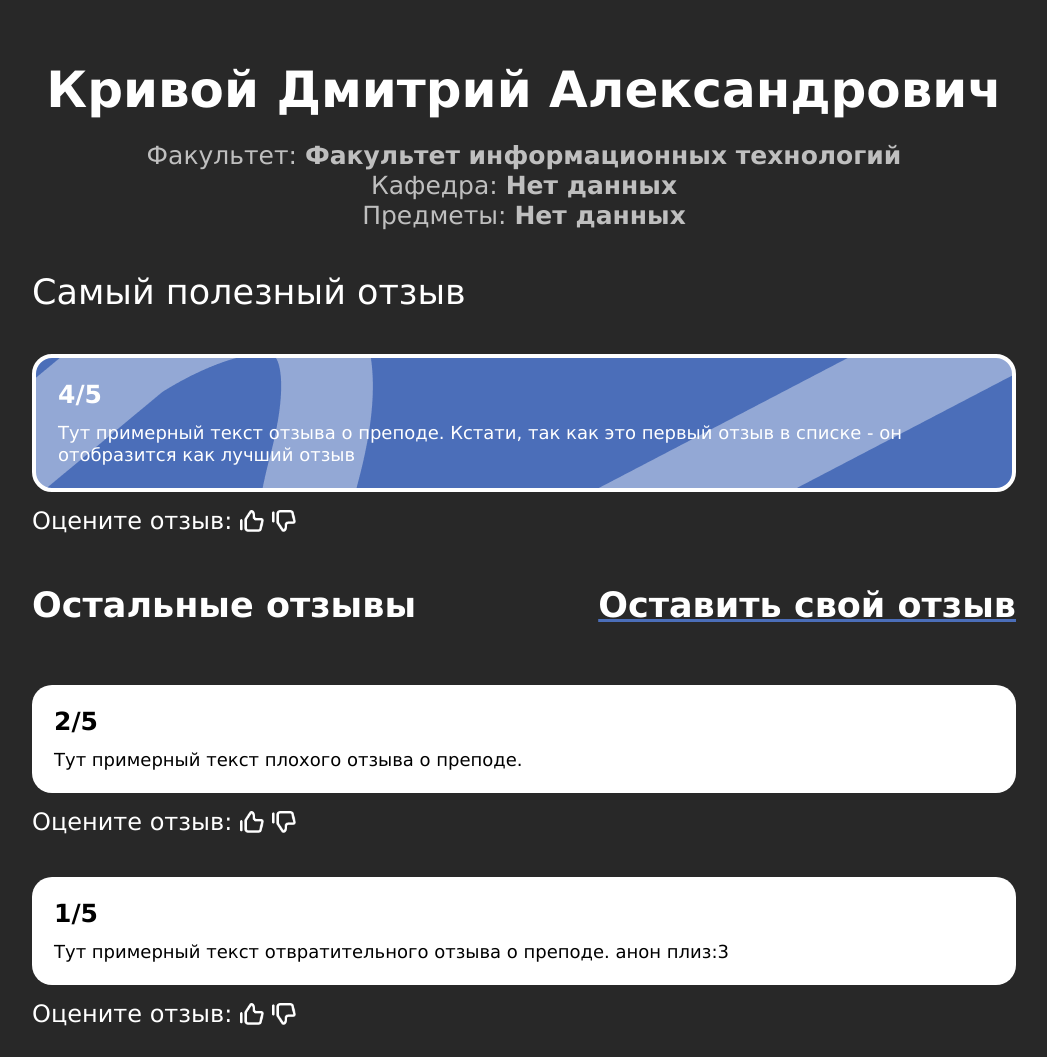
After one commit to korpusovmax/university_teachers_rating, a Django app: page /rating/1 in a window 1280 px wide. The commit adds this page. Shown: the whole page, without its empty margins (116-1163 px from the left). Run offline with Django 4.2, Linux system fonts and the light colour scheme; some libraries are stand-ins or nearby versions.

Commit message:
added professor rating page

```diff
--- a/src/university_teachers_rating/teachers_rating/templates/index.html
+++ b/src/university_teachers_rating/teachers_rating/templates/index.html
@@ -8,7 +8,7 @@
 </head>
 <body class="dark-theme">
     <main>
-        <div class="popup">
+        <div class="popup  popup--hide">
             <div class="popup__window">
                 <h1 class="popup__title">Отзыв</h1>
                 <p class="popup__text">Факультет:</p>
--- /dev/null
+++ b/src/university_teachers_rating/teachers_rating/templates/ratings.html
@@ -0,0 +1,52 @@
+{% load static %}
+<!DOCTYPE html>
+<html lang="en">
+<head>
+    <meta charset="UTF-8">
+    <title>Отзывы</title>
+    <link rel="stylesheet" href="{% static 'style.css' %}">
+</head>
+<body class="dark-theme">
+  <main>
+    <header>
+      <h1>{{ professor.name }}</h1>
+      <p class="paragraph" style="margin-top: 20px">Факультет: <b>{{ professor.faculty_id }}</b></p>
+      <p class="paragraph">Кафедра: <b>{{ professor.cafedra_id }}</b></p>
+      <p class="paragraph">Предметы: <b>{{ professor.subject_name }}</b></p>
+    </header>
+    <section class="rating_section">
+      <h2>Самый полезный отзыв</h2>
+      <div class="rating_card">
+        <div class="rating_card__content rating_card__content_main">
+          <p class="rating_card__rating_score">{{ ratings.0.rate }}/5</p>
+          <p class="rating_card__rating_text">{{ ratings.0.text }}</p>
+        </div>
+        <div style="display: flex; align-items: center; margin-top: 15px;">
+          <p class="rating_card__rate_rating">Оцените отзыв:</p>
+          <div class="rating_card__like"></div>
+          <div class="rating_card__dislike"></div>
+        </div>
+      </div>
+
+      <div class="rate_panel">
+        <p href="" class="rate_panel__text">Остальные отзывы</p>
+        <a href="" class="rate_panel__text">Оставить свой отзыв</a>
+      </div>
+
+      {% for rating in ratings|slice:"1:" %}
+      <div class="rating_card">
+        <div class="rating_card__content">
+          <p class="rating_card__rating_score">{{ rating.rate }}/5</p>
+          <p class="rating_card__rating_text">{{ rating.text }}</p>
+        </div>
+        <div style="display: flex; align-items: center; margin-top: 15px;">
+          <p class="rating_card__rate_rating">Оцените отзыв:</p>
+          <div class="rating_card__like"></div>
+          <div class="rating_card__dislike"></div>
+        </div>
+      </div>
+      {% endfor %}
+    </section>
+  </main>
+</body>
+</html>
--- a/src/university_teachers_rating/teachers_rating/urls.py
+++ b/src/university_teachers_rating/teachers_rating/urls.py
@@ -3,5 +3,6 @@ from . import views
 
 urlpatterns = [
 	path('', views.index),
+	path('rating/<professor_id>', views.ratings),
 	path('api/cards', views.CardsView.as_view(), name='cards')
 ]
--- a/src/university_teachers_rating/teachers_rating/views.py
+++ b/src/university_teachers_rating/teachers_rating/views.py
@@ -2,7 +2,7 @@ from django.shortcuts import render
 from rest_framework.views import APIView
 from rest_framework.response import Response
 import psycopg2
-from .DBopen import DatabaseOpen
+
 
 N = 0
 
@@ -75,3 +75,28 @@ def index(request):
     N += 6
     data = {'cards': cards}
     return render(request, 'index.html', context=data)
+
+def ratings(request, professor_id):
+    print('opened page with rating of professor with id:', professor_id)
+    professor = {
+        'name': 'Кривой Дмитрий Александрович',
+        'subject_name': 'Нет данных',
+        'faculty_id': 'Факультет информационных технологий',
+        'cafedra_id': 'Нет данных'
+    }
+    ratings_list = [
+        {
+            'rate': 4,
+            'text': 'Тут примерный текст отзыва о преподе. Кстати, так как это первый отзыв в списке - он отобразится как лучший отзыв'
+        },
+        {
+            'rate': 2,
+            'text': 'Тут примерный текст плохого отзыва о преподе.'
+        },
+        {
+            'rate': 1,
+            'text': 'Тут примерный текст отвратительного отзыва о преподе. анон плиз:3'
+        }
+    ]
+    data = {'ratings': ratings_list, 'professor': professor}
+    return render(request, 'ratings.html', context=data)
```
Also changed, not shown: src/university_teachers_rating/teachers_rating/static/style.css (+25 -0 lines), 1 other file.
